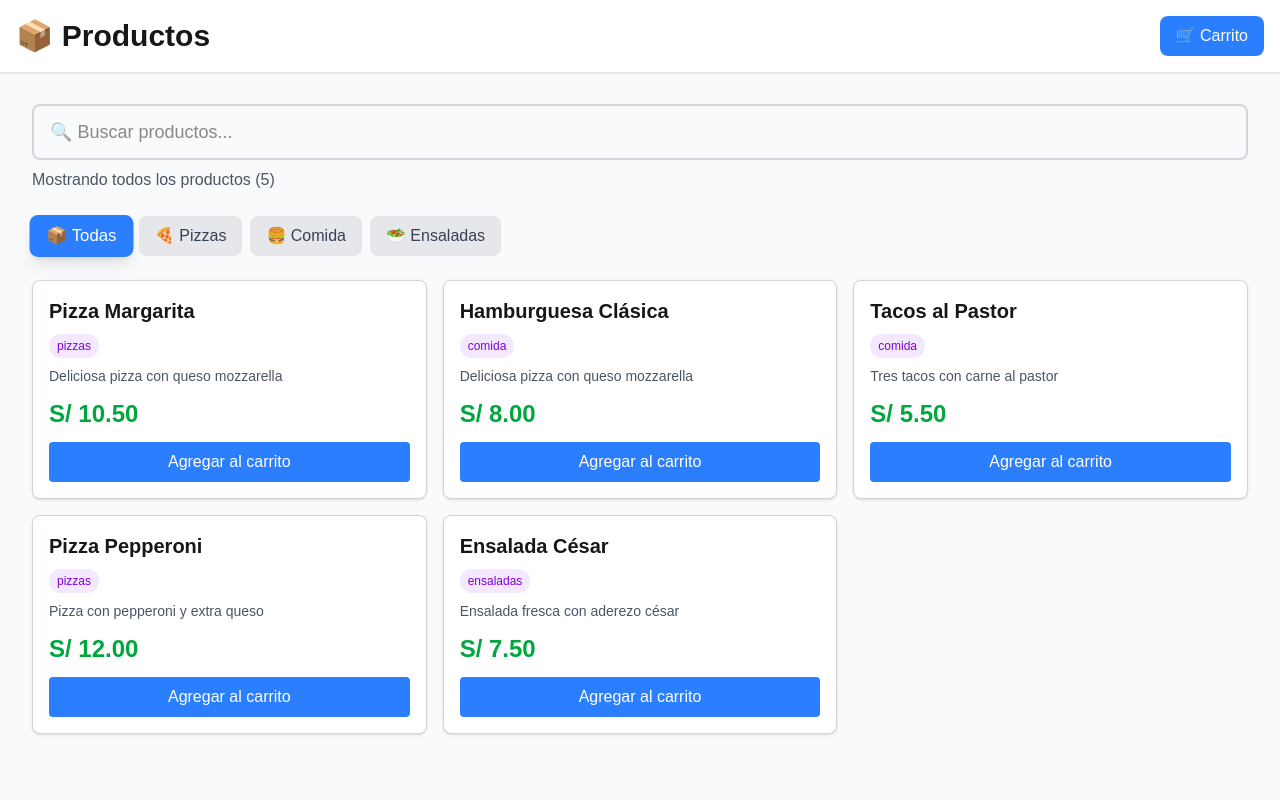
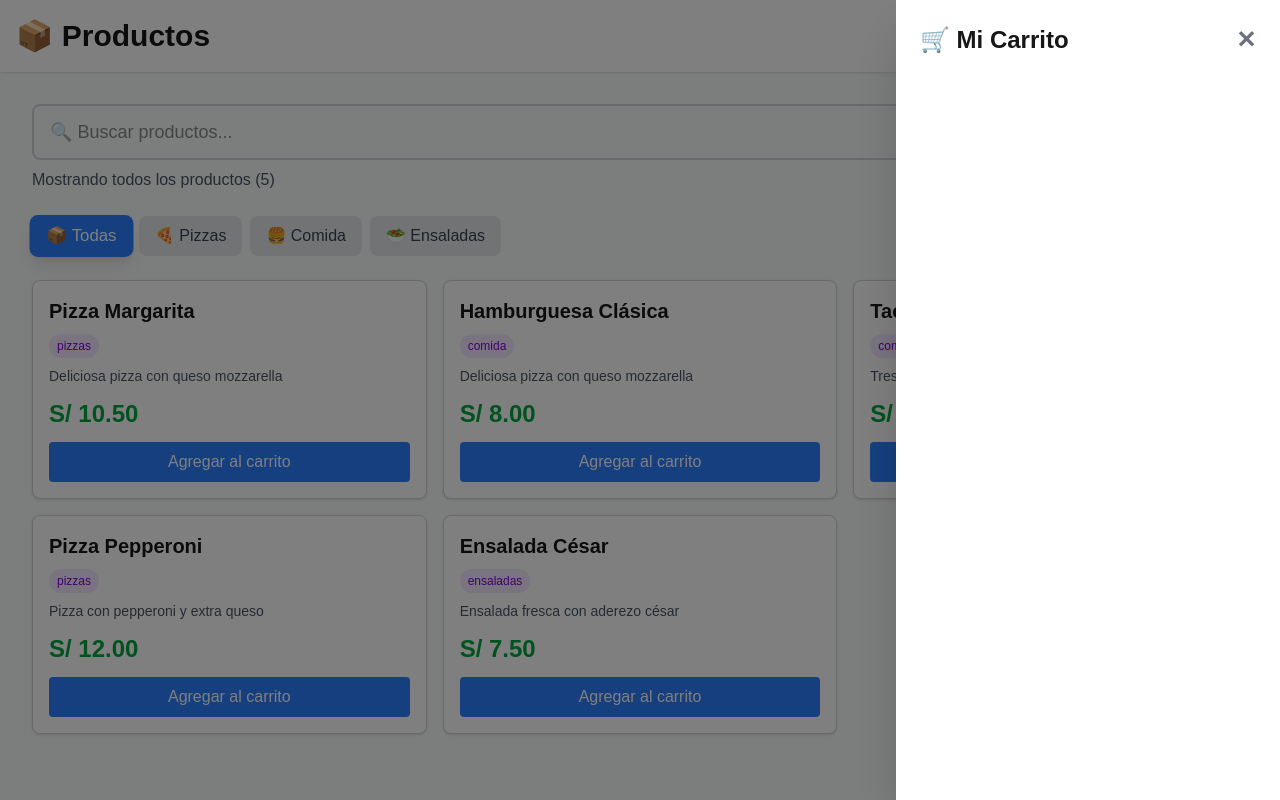
Before and after one commit to grover-dev86/restaurante-pos, a Next.js app: page /productos in a window 1280 px wide. Both pictures are taken after a click on the button "🛒 Carrito". Built offline with nearby package versions, Linux system fonts and the light colour scheme.

Commit message:
feat():creando interfaz UI para carrito

```diff
--- a/src/app/productos/page.tsx
+++ b/src/app/productos/page.tsx
@@ -155,9 +155,6 @@ function ProductPage() {
 			</div>
 
 			<div className='max-w-7xl mx-auto p-4 md:p-8'>
-				<div className='flex flex-col lg:flex-row gap-6'>
-					{/* Columna de productos */}
-					<div className='flex-1'>
 				{/* Búsqueda */}
 				<div className='mb-6 relative'>
 					<input
@@ -250,6 +247,34 @@ function ProductPage() {
 					</div>
 				)}
 			</div>
+
+			{/* Overlay oscuro cuando el carrito está abierto */}
+			{mostrarCarrito && (
+				<div
+					className='fixed inset-0 bg-black opacity-50 z-40'
+					onClick={() => setMostrarCarrito(false)}
+				/>
+			)}
+
+			{/* Sidebar del carrito - Fijo por encima de todo */}
+			<div className={`
+				fixed top-0 right-0 h-full w-full sm:w-96 bg-white shadow-2xl z-50
+				transform transition-transform duration-300 ease-in-out
+				${mostrarCarrito ? 'translate-x-0' : 'translate-x-full'}
+				overflow-y-auto
+			`}>
+				<div className='p-6'>
+					<div className='flex justify-between items-center mb-6'>
+						<h2 className='text-2xl font-bold'>
+							🛒 Mi Carrito
+						</h2>
+						<button
+							className='text-gray-500 hover:text-gray-700 text-2xl font-bold'
+							onClick={() => setMostrarCarrito(false)}
+						>
+							✕
+						</button>
+					</div>
 				</div>
 			</div>
 		</div>
```
Lines whose indentation alone changed are shown as unchanged.
